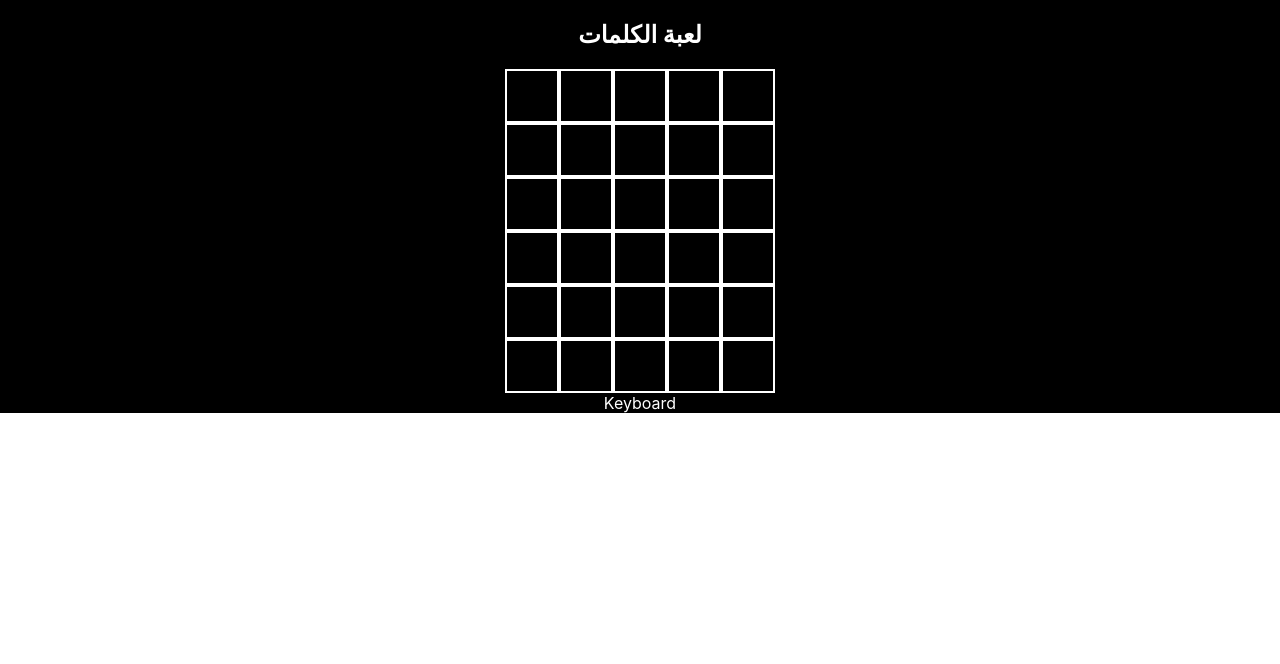
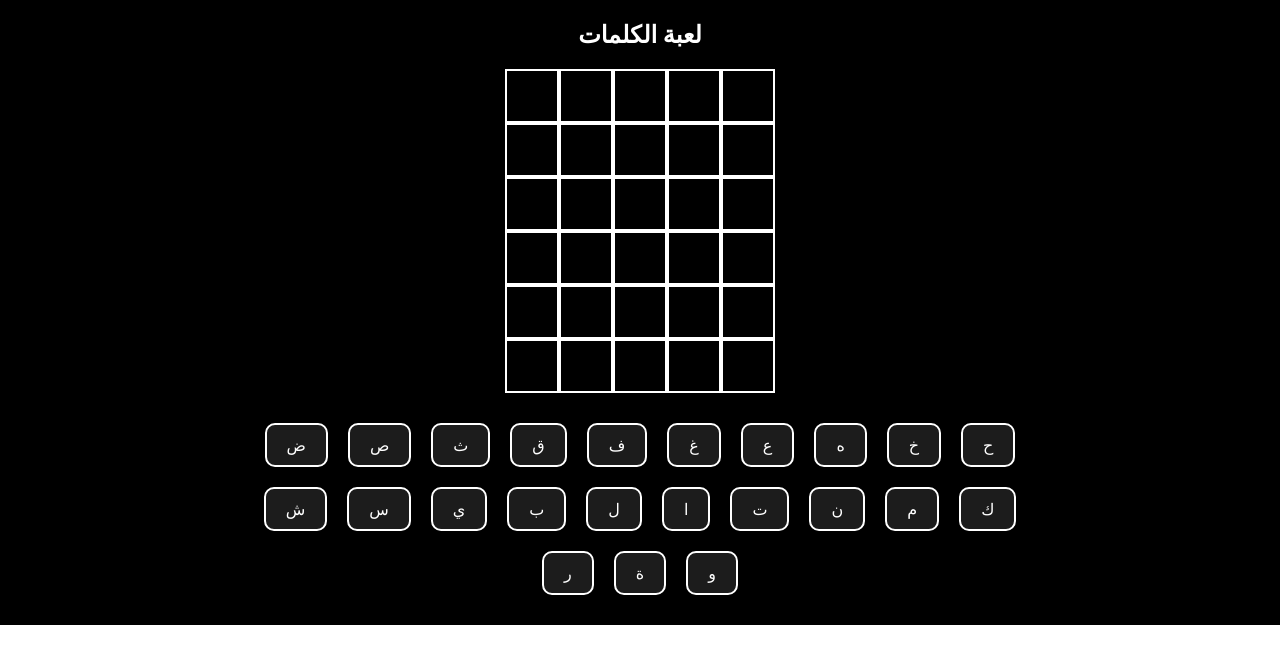
Before and after one commit to omaranBazna/wordle, a React (Create React App) app: page / in a window 1280 px wide. Shown: the top 664 px of the page. Built offline with nearby package versions, Linux system fonts and the light colour scheme.

Commit message:
designing the keyboard

```diff
--- a/src/App.css
+++ b/src/App.css
@@ -25,3 +25,39 @@
   margin:10p;
   border:2px solid rgb(255, 255, 255);
 }
+.keyboard{
+  display:flex;
+  flex-direction:column;
+  align-items:center;
+  justify-content: center;
+  margin:20px;
+}
+.keyboardRow1{
+  display: flex;
+  align-items:center;
+  justify-content: center;
+}
+.keyboardRow2{
+  display: flex;
+  align-items:center;
+  justify-content: center;
+}
+.keyboardRow3{
+  display: flex;
+  align-items:center;
+  justify-content: center;
+}
+.btn{
+  margin:10px;
+  padding:10px;
+  padding-left:20px;
+  padding-right:20px;
+  background:rgb(28, 28, 28);
+  color:white;
+  border:2px solid white;
+  border-radius:10px;
+  cursor:pointer;
+}
+.btn:hover{
+  background:rgb(83, 83, 83);
+}
--- a/src/components/Keyboard.jsx
+++ b/src/components/Keyboard.jsx
@@ -1,6 +1,25 @@
 import React from 'react'
 
 function Keyboard(){
-return <div>Keyboard</div>
+    const line1=["ض","ص","ث","ق","ف","غ","ع","ه","خ","ح"]
+    const line2=["ش","س","ي","ب","ل","ا","ت","ن","م","ك"]
+    const line3=["ر","ة","و"]
+return (
+
+<div className="keyboard">
+
+<div className="keyboardRow1">
+  {line1.map((item,index)=><div className="btn" key={index}>{item}</div>)}
+</div>
+<div className="keyboardRow2">
+{line2.map((item,index)=><div className="btn" key={index}>{item}</div>)}
+</div>
+<div className="keyboardRow3">
+{line3.map((item,index)=><div className="btn" key={index}>{item}</div>)}
+</div>
+
+
+</div>
+)
 }
 export default Keyboard;
```
